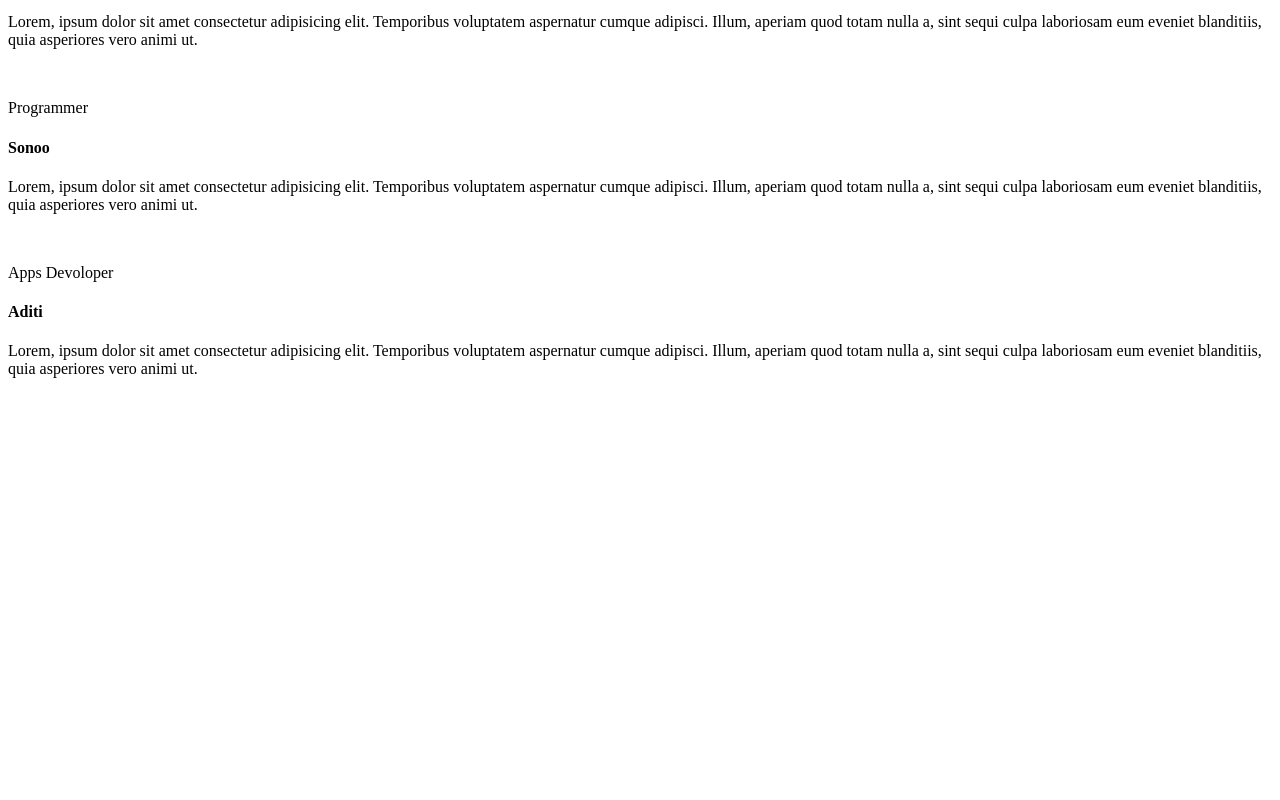
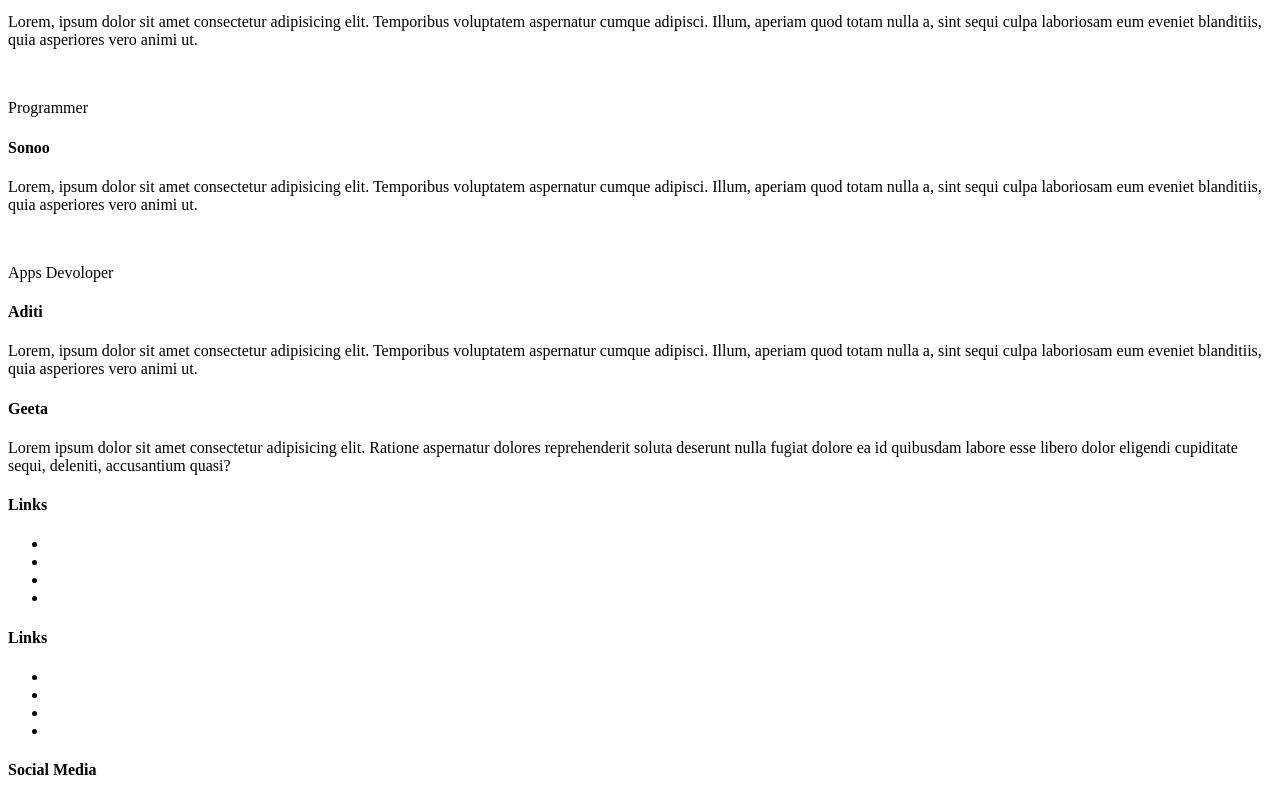
Before and after one commit to shivamEr/Basi-Web-Template, a plain HTML site: page index.html in a window 1280 px wide. Shown: the part 1482-2282 px from the top of the page. Before the commit the page ends 1876 px from the top, so only its background shows below. Drawn offline with Linux system fonts and the light colour scheme.

Commit message:
Row-7 Html is completed

```diff
--- a/index.html
+++ b/index.html
@@ -169,6 +169,43 @@
     </section>
     <!-- Row-6 End-->
 
+    <!-- Row-7 Start-->
+    <section id="row7">
+        <div class="footer_section">
+            <div class="footer_item_all">
+                <div class="footer_item">
+                    <h4>Geeta</h4>
+                    <p>Lorem ipsum dolor sit amet consectetur adipisicing elit. Ratione aspernatur dolores reprehenderit soluta deserunt nulla fugiat dolore ea id quibusdam labore esse libero dolor eligendi cupiditate sequi, deleniti, accusantium quasi?</p>
+                </div>
+                <div class="footer_item">
+                    <h4>Links</h4>
+                    <ul>
+                        <li></li>
+                        <li></li>
+                        <li></li>
+                        <li></li>
+                    </ul>
+                </div>
+                <div class="footer_item">
+                    <h4>Links</h4>
+                    <ul>
+                        <li></li>
+                        <li></li>
+                        <li></li>
+                        <li></li>
+                    </ul>
+                </div>
+                <div class="footer_item">
+                    <h4>Social Media</h4>
+                    <i></i>
+                    <i></i>
+                    <i></i>
+                </div>
+            </div>
+        </div>
+    </section>
+    <!-- Row-7 End-->
+
 
 </body>
 
```
